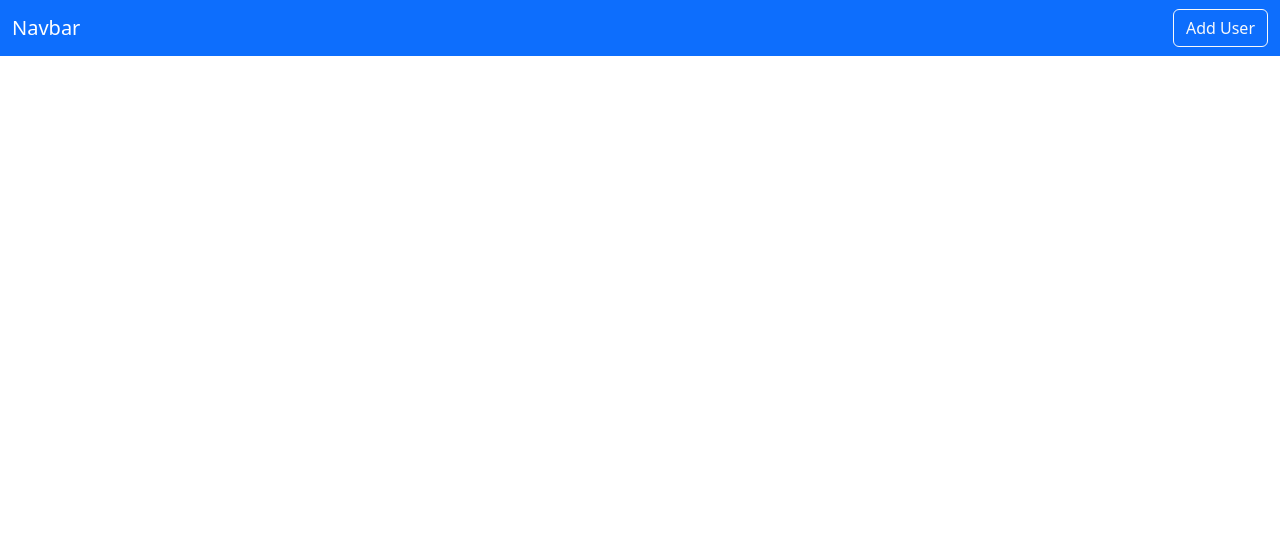
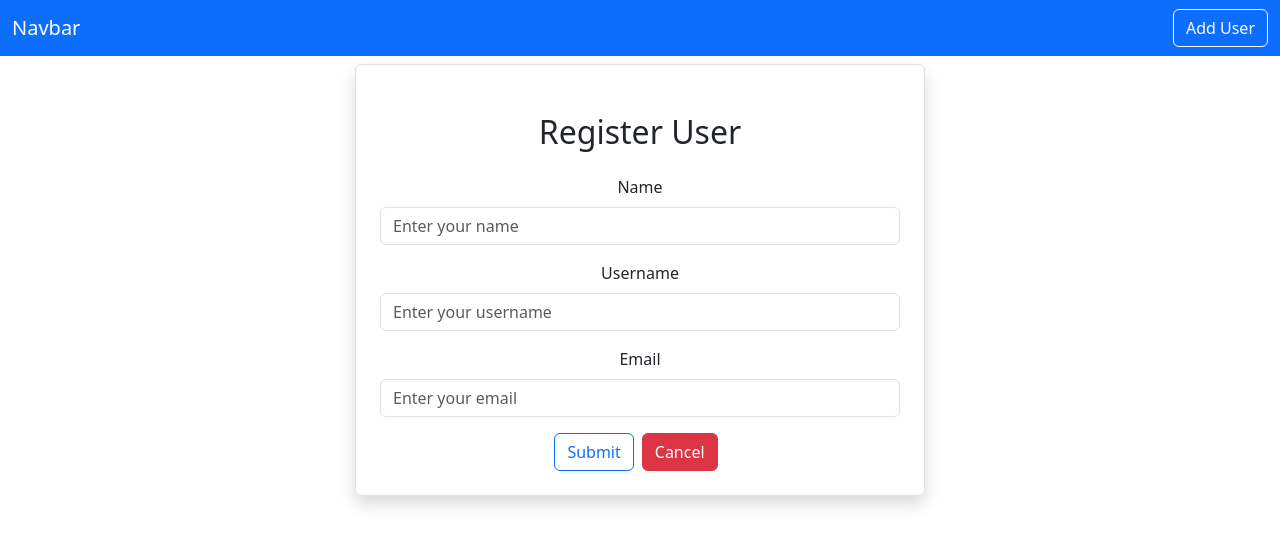
Before and after one commit to gahoccode215/SpringBootReactMySQLCRUD, a React (Create React App) app in the folder frontend/: page /adduser in a window 1280 px wide. Shown: the top 546 px of the page. Built offline with nearby package versions, Linux system fonts and the light colour scheme.

Commit message:
create register user

```diff
--- a/frontend/src/users/AddUser.js
+++ b/frontend/src/users/AddUser.js
@@ -2,6 +2,47 @@
 
 export default function AddUser() {
   return (
-    <div></div>
+    <div className='container'>
+        <div className='row'>
+            <div className='col-md-6 offset-md-3 border rounded p-4 mt-2 shadow'>
+                <h2 className='text-center m-4'>Register User</h2>
+                <div className='mb-3'>
+                    <label htmlFor='name' className='form-label'>
+                        Name
+                    </label>
+                    <input
+                    type={"text"}
+                    className='form-control'
+                    placeholder='Enter your name'
+                    name='name'
+                    />
+                </div>
+                <div className='mb-3'>
+                    <label htmlFor='username' className='form-label'>
+                        Username
+                    </label>
+                    <input
+                    type={"text"}
+                    className='form-control'
+                    placeholder='Enter your username'
+                    name='username'
+                    />
+                </div>
+                <div className='mb-3'>
+                    <label htmlFor='email' className='form-label'>
+                        Email
+                    </label>
+                    <input
+                    type={"text"}
+                    className='form-control'
+                    placeholder='Enter your email'
+                    name='email'
+                    />
+                </div>
+                <button type='submit' className='btn btn-outline-primary'>Submit</button>
+                <button type='submit' className='btn btn-danger mx-2'>Cancel</button>
+            </div>
+        </div>
+    </div>
   )
 }
```
